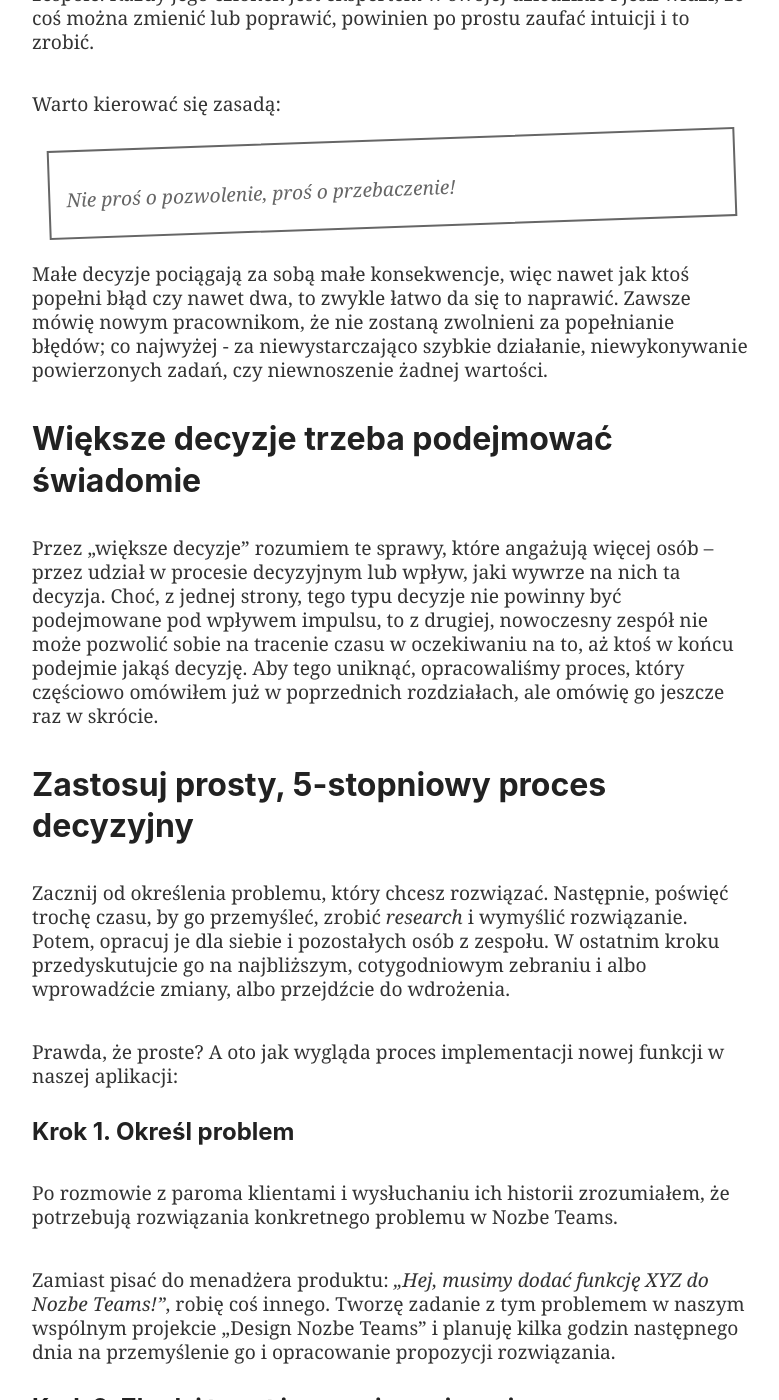
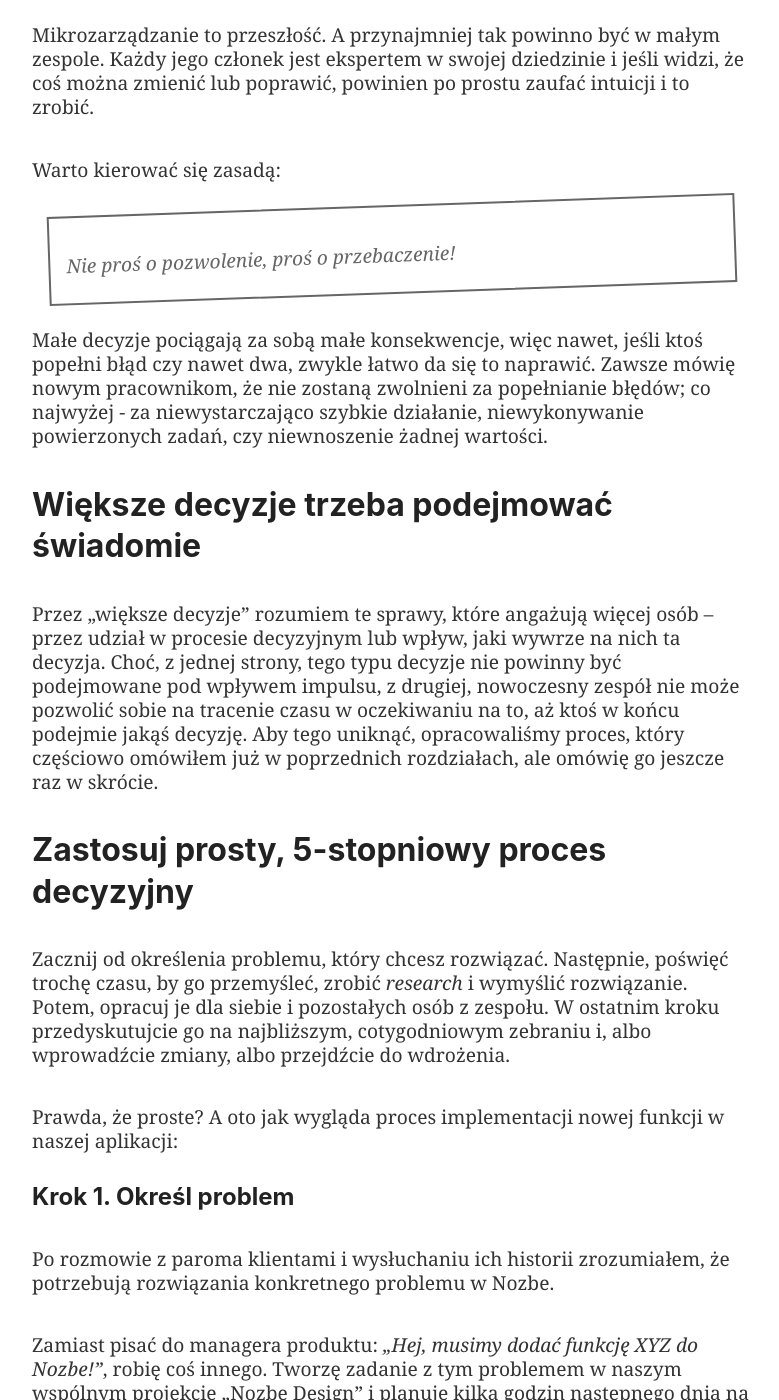
Before and after one commit to Nozbe/NoOffice.org, a Jekyll site: the page built from _pl/decide.md, in a window 1280 px wide and 1400 px high, scrolled down 1455 px. Shown: the whole window, without its empty margins (248-1027 px from the left). Built offline with Jekyll 4.4.1, drawn with Linux system fonts in a browser that asks for light colours; some of the changed text lies outside the part shown.

Commit message:
Update decide.md

```diff
--- a/_pl/decide.md
+++ b/_pl/decide.md
@@ -23,30 +23,30 @@
 
 > Nie proś o pozwolenie, proś o przebaczenie!
 
-Małe decyzje pociągają za sobą małe konsekwencje, więc nawet jak ktoś popełni błąd czy nawet dwa, to zwykle łatwo da się to naprawić. Zawsze mówię nowym pracownikom, że nie zostaną zwolnieni za popełnianie błędów; co najwyżej - za niewystarczająco szybkie działanie, niewykonywanie powierzonych zadań, czy niewnoszenie żadnej wartości.
+Małe decyzje pociągają za sobą małe konsekwencje, więc nawet, jeśli ktoś popełni błąd czy nawet dwa, zwykle łatwo da się to naprawić. Zawsze mówię nowym pracownikom, że nie zostaną zwolnieni za popełnianie błędów; co najwyżej - za niewystarczająco szybkie działanie, niewykonywanie powierzonych zadań, czy niewnoszenie żadnej wartości.
 
 ## Większe decyzje trzeba podejmować świadomie
 
-Przez „większe decyzje” rozumiem te sprawy, które angażują więcej osób – przez udział w procesie decyzyjnym lub wpływ, jaki wywrze na nich ta decyzja. Choć, z jednej strony, tego typu decyzje nie powinny być podejmowane pod wpływem impulsu, to z drugiej, nowoczesny zespół nie może pozwolić sobie na tracenie czasu w oczekiwaniu na to, aż ktoś w końcu podejmie jakąś decyzję. Aby tego uniknąć, opracowaliśmy proces, który częściowo omówiłem już w poprzednich rozdziałach, ale omówię go jeszcze raz w skrócie.
+Przez „większe decyzje” rozumiem te sprawy, które angażują więcej osób – przez udział w procesie decyzyjnym lub wpływ, jaki wywrze na nich ta decyzja. Choć, z jednej strony, tego typu decyzje nie powinny być podejmowane pod wpływem impulsu, z drugiej, nowoczesny zespół nie może pozwolić sobie na tracenie czasu w oczekiwaniu na to, aż ktoś w końcu podejmie jakąś decyzję. Aby tego uniknąć, opracowaliśmy proces, który częściowo omówiłem już w poprzednich rozdziałach, ale omówię go jeszcze raz w skrócie.
 
 ## Zastosuj prosty, 5-stopniowy proces decyzyjny
 
-Zacznij od określenia problemu, który chcesz rozwiązać. Następnie, poświęć trochę czasu, by go przemyśleć, zrobić *research* i wymyślić rozwiązanie. Potem, opracuj je dla siebie i pozostałych osób z zespołu. W ostatnim kroku przedyskutujcie go na najbliższym, cotygodniowym zebraniu i albo wprowadźcie zmiany, albo przejdźcie do wdrożenia.
+Zacznij od określenia problemu, który chcesz rozwiązać. Następnie, poświęć trochę czasu, by go przemyśleć, zrobić *research* i wymyślić rozwiązanie. Potem, opracuj je dla siebie i pozostałych osób z zespołu. W ostatnim kroku przedyskutujcie go na najbliższym, cotygodniowym zebraniu i, albo wprowadźcie zmiany, albo przejdźcie do wdrożenia.
 
 Prawda, że proste? A oto jak wygląda proces implementacji nowej funkcji w naszej aplikacji:
 
 ### Krok 1. Określ problem
 
-Po rozmowie z paroma klientami i wysłuchaniu ich historii zrozumiałem, że potrzebują rozwiązania konkretnego problemu w Nozbe Teams.
+Po rozmowie z paroma klientami i wysłuchaniu ich historii zrozumiałem, że potrzebują rozwiązania konkretnego problemu w Nozbe.
 
-Zamiast pisać do menadżera produktu: *„Hej, musimy dodać funkcję XYZ do Nozbe Teams!”*, robię coś innego. Tworzę zadanie z tym problemem w naszym wspólnym projekcie „Design Nozbe Teams” i planuję kilka godzin następnego dnia na przemyślenie go i opracowanie propozycji rozwiązania.
+Zamiast pisać do managera produktu: *„Hej, musimy dodać funkcję XYZ do Nozbe!”*, robię coś innego. Tworzę zadanie z tym problemem w naszym wspólnym projekcie „Nozbe Design” i planuję kilka godzin następnego dnia na przemyślenie go i opracowanie propozycji rozwiązania.
 
 ### Krok 2. Zbadaj temat i opracuj rozwiązanie
 
 Pora na *research*. W moim przypadku składa się on z pięciu kroków.
 
 - Przeglądam stare zadania i dokumenty, sprawdzając, czy nie próbowaliśmy już rozwiązywać tego problemu w przeszłości.
-- Czytam w internecie, jak inne firmy radzą sobie z podobnymi sytuacjami.
+- Czytam w Internecie, jak inne firmy radzą sobie z podobnymi sytuacjami.
 - Szukam książek lub artykułów na dany temat.
 - Oglądam na ten temat filmiki na YouTubie.
 - Pytam o zdanie pozostałe osoby z zespołu, wywołując je w komentarzu do mojego zadania.
@@ -55,13 +55,13 @@
 
 ### Krok 3. Opracuj temat dla siebie i pozostałych osób z zespołu
 
-Wiem, że kolejne spotkanie działu designu odbędzie się we wtorek, więc najpóźniej do poniedziałku wieczorem opracowuję propozycję rozwiązania problemu w dokumencie na Dropbox Paper. Kiedy skończę, aktualizuję zadanie w Nozbe Teams i przenoszę je do sekcji „agenda następnego spotkania”, by dać znać pozostałym osobom, że chcę omówić ten temat na najbliższym zebraniu.
+Wiem, że kolejne spotkanie działu designu odbędzie się we wtorek, więc najpóźniej do poniedziałku wieczorem opracowuję propozycję rozwiązania problemu w dokumencie na Dropbox Paper. Kiedy skończę, aktualizuję zadanie w Nozbe i przenoszę je do sekcji „agenda następnego spotkania”, by dać znać pozostałym osobom, że chcę omówić ten temat na najbliższym zebraniu.
 
 Opracowuję temat w taki sposób, aby pozostali uczestnicy spotkania mogli opublikować komentarze do wtorku rano przed spotkaniem. Dzięki temu dyskusja odbywa się przed spotkaniem i wiele kwestii rozwiązujemy już na tym etapie.
 
 ### Krok 4. Omów rozwiązanie na spotkaniu
 
-Zanim spotkanie się rozpocznie, wszyscy obecni w sali (w naszym przypadku w „wirtualnej sali”), zapoznali się już z problemem, przeczytali rozwiązanie i opublikowali pierwsze komentarze.
+Zanim spotkanie się rozpocznie, wszyscy obecni w sali (w naszym przypadku w „wirtualnym pokoju” w aplikacji Zoom), zapoznali się już z problemem, przeczytali rozwiązanie i opublikowali pierwsze komentarze.
 
 Dzięki temu nie tracimy czasu na prezentację rozwiązania, tylko od razu przechodzimy do meritum, czyli dyskusji na temat niuansów i problemów. W rozdziale 8 wyjaśniłem już, jak rozmawiamy, dyskutujemy i spieramy się na naszych spotkaniach działu designu, aby finalnie dojść do porozumienia.
 
@@ -101,11 +101,11 @@
 
 ## Ogranicz wpływ decyzji do niewielkiej grupy osób
 
-Kiedy nie jesteśmy pewni słuszności decyzji, ograniczamy liczbę osób, na które będzie miała wpływ. W naszych produktach, a zwłaszcza w Nozbe Teams, udostępniamy najnowsze funkcje wyłącznie naszemu zespołowi. Nazywamy to „dogfoodingiem” [^2] (w tłum. z ang. jedzenie własnej karmy dla psów).
+Kiedy nie jesteśmy pewni słuszności decyzji, ograniczamy liczbę osób, na które będzie miała wpływ. W naszych produktach, a zwłaszcza w Nozbe, udostępniamy najnowsze funkcje wyłącznie naszemu zespołowi. Nazywamy to „dogfoodingiem” [^2].
 
 Wprowadzając w firmie nową politykę, zwykle ograniczamy ją do paru osób lub jednego działu i obserwujemy, czy się sprawdzi. Zbieramy feedback i dopiero potem wdrażamy ją w całym zespole.
 
-Praktyka ta jest bardzo popularna w działaniach marketingowych. Specjaliści od marketingu najpierw poddają rozwiązanie testom na mniejszej grupie, a dopiero potem rozszerzają je na szersze grono osób.
+Praktyka ta jest bardzo popularna w działaniach marketingowych. Specjaliści od marketingu najpierw poddają rozwiązanie testom na mniejszej grupie, a dopiero potem rozszerzają je na kolejne osoby.
 
 ### Zaplanuj datę weryfikacji decyzji
 
```
Also changed, not shown: other parts of _pl/decide.md (+8 -8 lines).
